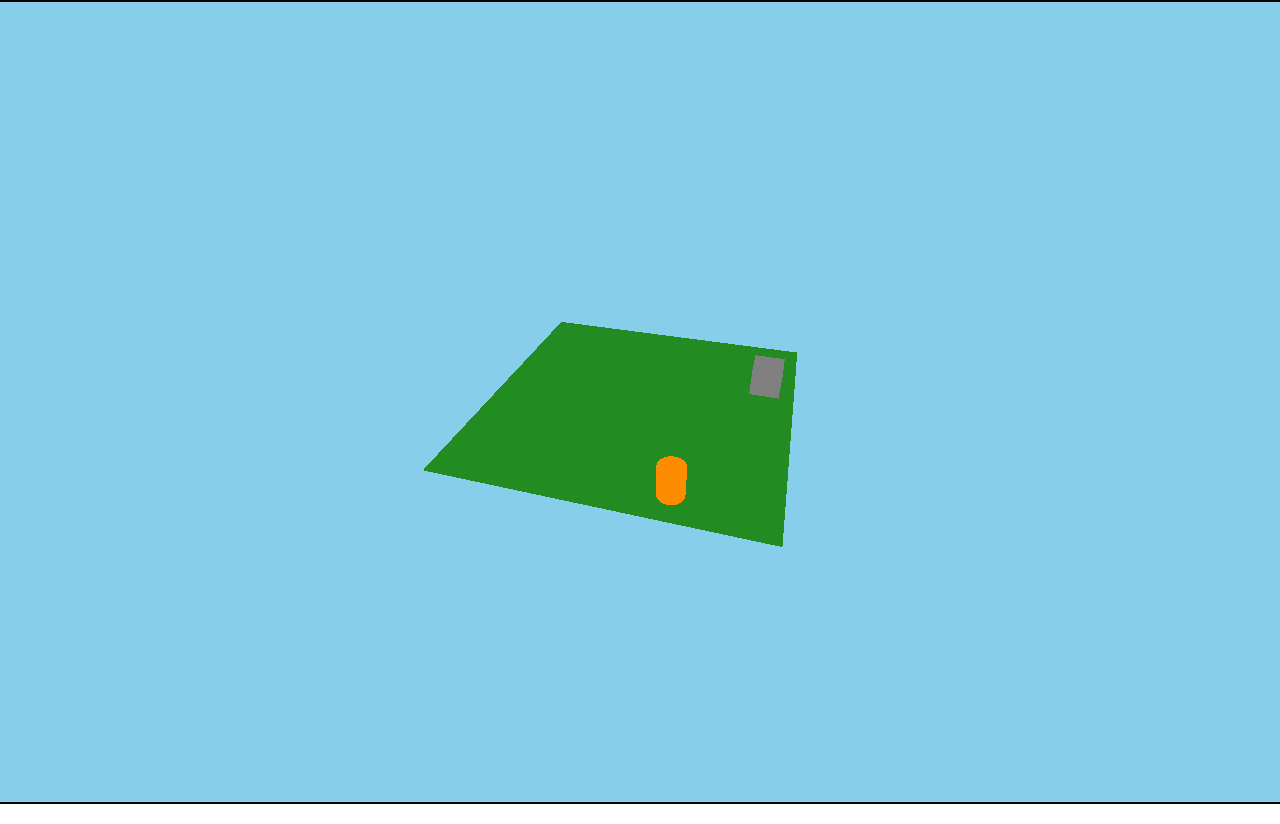
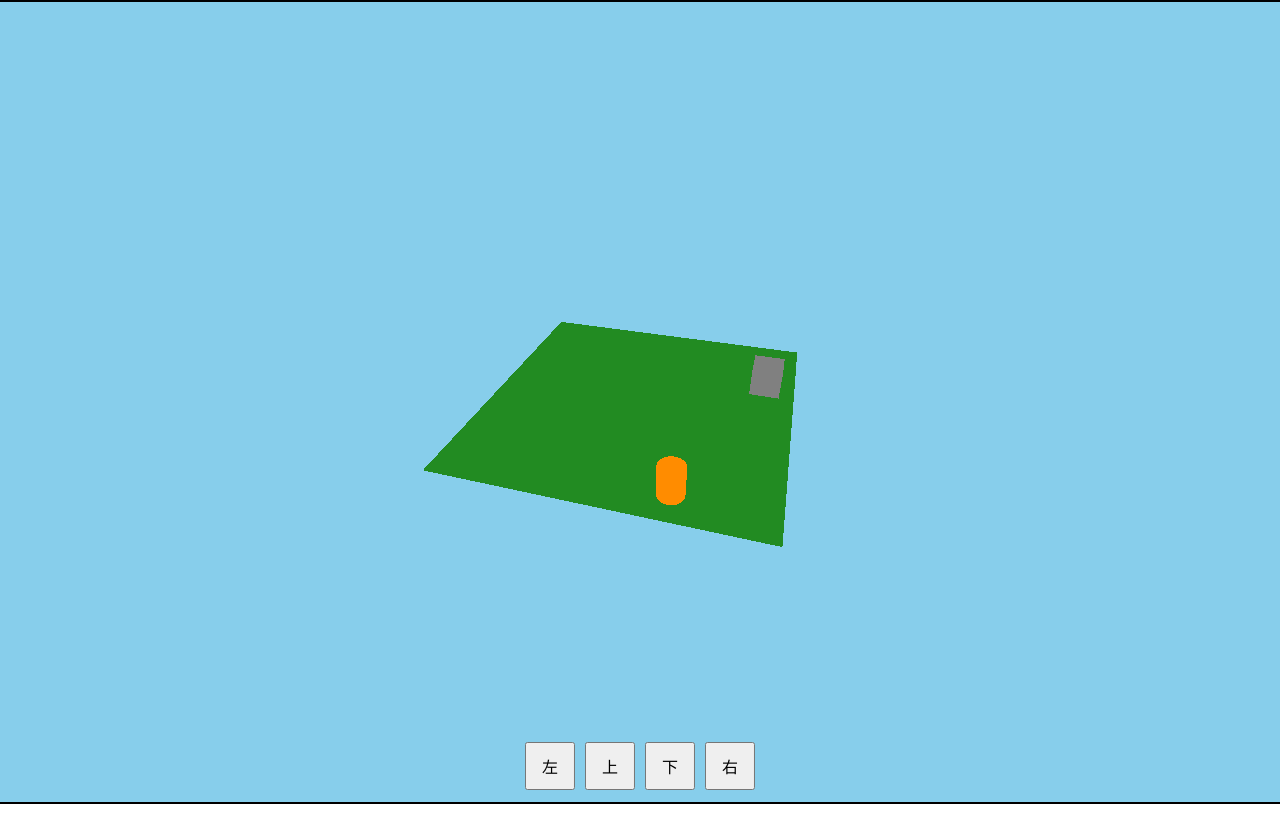
Before and after one commit to timelsword50685/JumpGame, a website: page public/index.html in a window 1280 px wide. Drawn offline with nearby package versions, Linux system fonts and the light colour scheme.

Commit message:
20240923 11

```diff
--- a/public/index.html
+++ b/public/index.html
@@ -6,11 +6,30 @@
     <title>Three.js Rabbit Game</title>
     <style>
         body { margin: 0; overflow: hidden; }
+        #controls {
+            position: fixed;
+            bottom: 10px;
+            left: 50%;
+            transform: translateX(-50%);
+            display: flex;
+            gap: 10px;
+        }
+        button {
+            padding: 10px 15px;
+            font-size: 16px;
+        }
     </style>
 </head>
 <body>
     <script src="https://cdnjs.cloudflare.com/ajax/libs/three.js/r128/three.min.js"></script>
     <link rel="stylesheet" href="./css/styles.css">
     <script src="./js/script.js" type="module"></script>
+
+    <div id="controls">
+        <button id="left">左</button>
+        <button id="up">上</button>
+        <button id="down">下</button>
+        <button id="right">右</button>
+    </div>
 </body>
 </html>
--- a/public/js/script.js
+++ b/public/js/script.js
@@ -1,6 +1,4 @@
 "use strict";
-
-// import * as THREE from './three.module.js';
 
 const MIN_GRID_SIZE = 2;
 const MAX_GRID_SIZE = 6;
@@ -30,6 +28,12 @@ function init() {
     createFloorAndObjects(); // 創建地面和物體
     // 監聽鍵盤事件
     document.addEventListener('keydown', onDocumentKeyDown, false);
+
+    // 監聽虛擬按鈕事件
+    document.getElementById('left').addEventListener('click', () => moveRabbit(-1, 0));
+    document.getElementById('up').addEventListener('click', () => moveRabbit(0, -1));
+    document.getElementById('down').addEventListener('click', () => moveRabbit(0, 1));
+    document.getElementById('right').addEventListener('click', () => moveRabbit(1, 0));
 }
 
 function createFloorAndObjects() {
@@ -85,9 +89,13 @@ const controls = {
 function onDocumentKeyDown(event) {
     const control = controls[event.which];
     if (control) {
-    rabbit.position.x += control.x;
-    rabbit.position.z += control.z;
+        moveRabbit(control.x, control.z);
     }
+}
+
+function moveRabbit(deltaX, deltaZ) {
+    rabbit.position.x += deltaX;
+    rabbit.position.z += deltaZ;
 
     // 邊界檢查
     rabbit.position.x = Math.max(-gridSize / 2 + 0.5, Math.min(rabbit.position.x, gridSize / 2 - 0.5));
```
Lines whose indentation alone changed are shown as unchanged.
